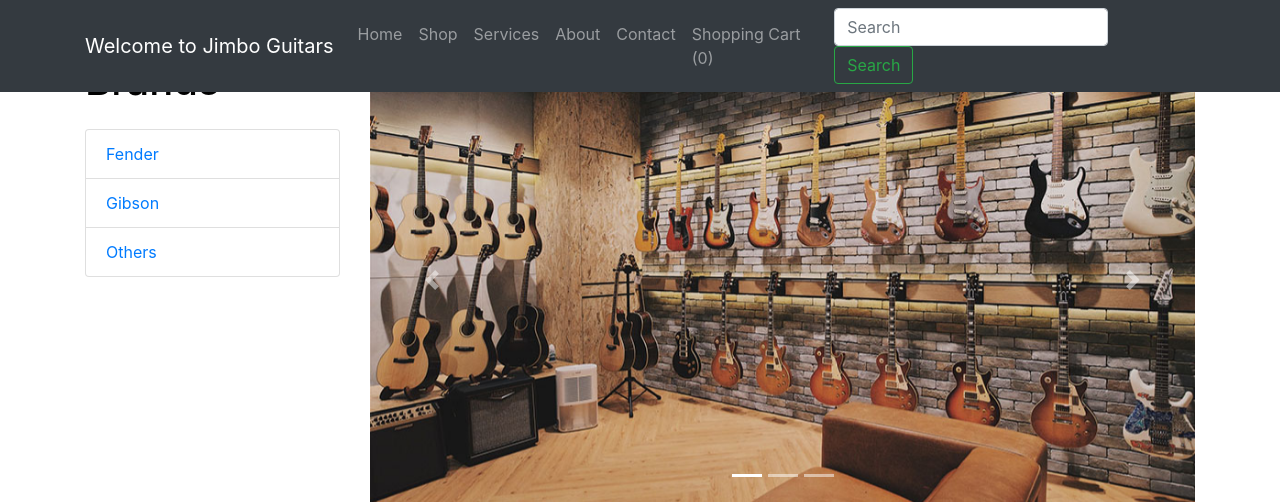
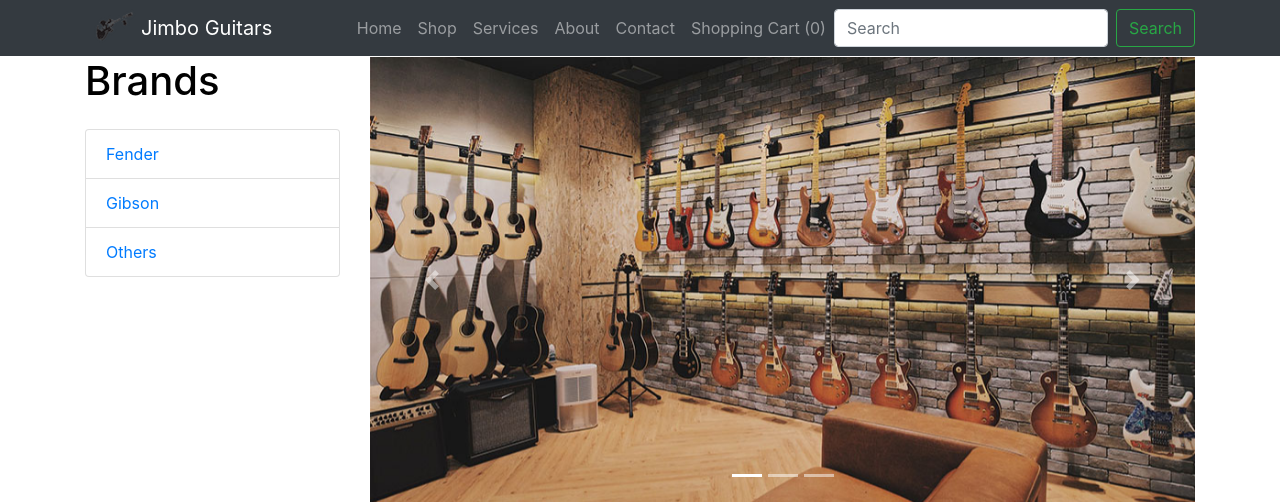
Before and after one commit to papadum-is-nice/TGC_Milestone_Project_4, a Django app: page / in a window 1280 px wide. Shown: the top 502 px of the page. Run offline with Django 3.2, Linux system fonts and the light colour scheme; grey boxes labelled with a size stand in for pictures from a placeholder-image service; some libraries are stand-ins or nearby versions.

Commit message:
Added logo to index

```diff
--- a/templates/base.html
+++ b/templates/base.html
@@ -21,7 +21,8 @@
   <!-- Navigation -->
   <nav class="navbar navbar-expand-lg navbar-dark bg-dark fixed-top">
     <div class="container">
-      <a class="navbar-brand" href="#">Welcome to Jimbo Guitars</a>
+      <img class="nav-item" src="/static/images/JG logo.png" alt="#"></a>
+      <a class="navbar-brand" href="#">Jimbo Guitars</a>
       <button class="navbar-toggler" type="button" data-toggle="collapse" data-target="#navbarResponsive" aria-controls="navbarResponsive" aria-expanded="false" aria-label="Toggle navigation">
         <span class="navbar-toggler-icon"></span>
       </button>
```
Also changed, not shown: static/images/JG logo.png (added), static/style/styles.css (line endings or trailing spaces).
